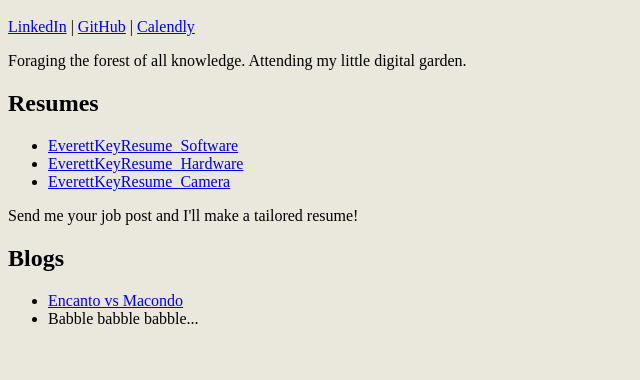
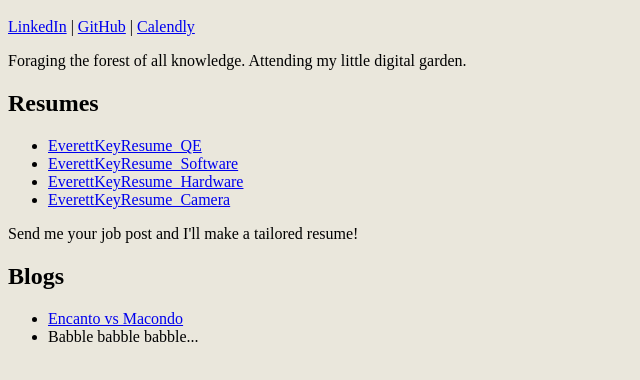
Before and after one commit to EverettKey/EverettKey.github.io, a plain HTML site: page index.html in a window 1280 px wide. Shown: the part 48-428 px from the top of the page, without its empty margins (0-640 px from the left). Drawn offline with Linux system fonts and the light colour scheme.

Commit message:
Update index.html with QE resume link

```diff
--- a/index.html
+++ b/index.html
@@ -16,6 +16,7 @@
 
     <h2>Resumes</h2>
     <ul>
+        <li><a href="EverettKeyResume_Software.pdf">EverettKeyResume_QE</a></li>
         <li><a href="EverettKeyResume_Software.pdf">EverettKeyResume_Software</a></li>
         <li><a href="EverettKeyResume_Hardware.pdf">EverettKeyResume_Hardware</a></li>
         <li><a href="EverettKeyResume_Camera.pdf">EverettKeyResume_Camera</a></li>
```
